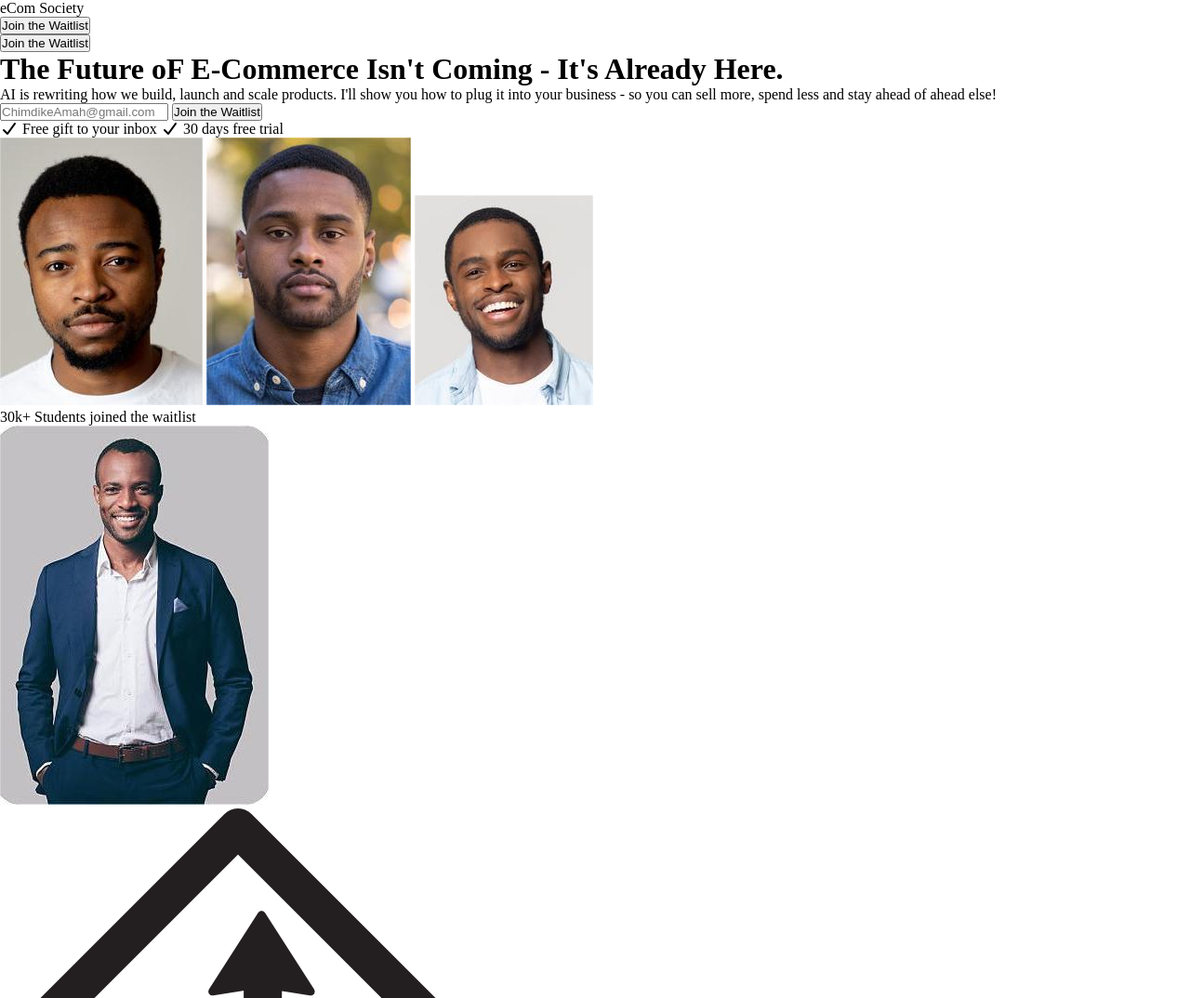
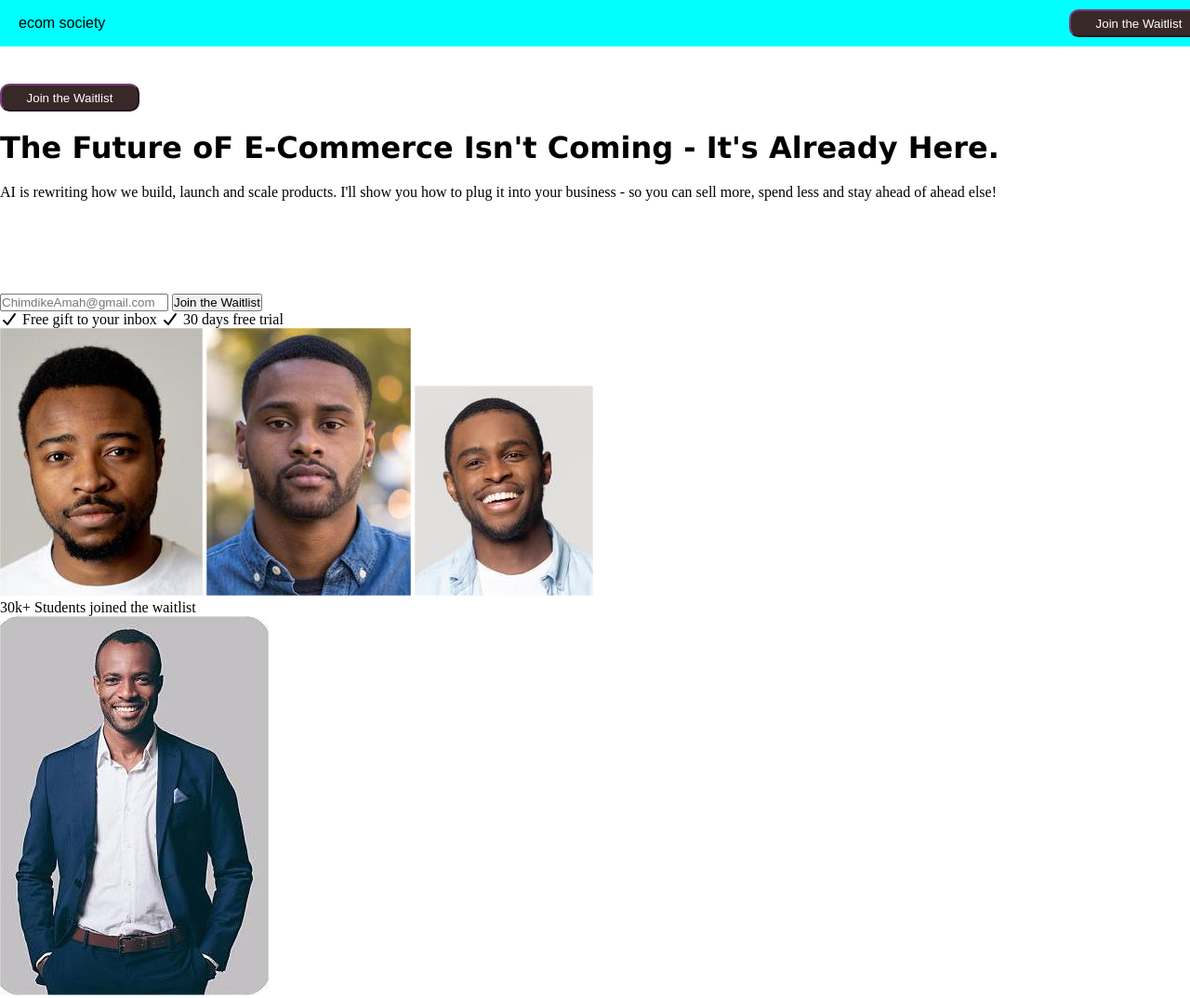
Before and after one commit to deX-Tech01/eCommerce, a plain HTML site: page index.html in a window 1280 px wide. Shown: the top 1074 px of the page at 93% size. Drawn offline with Linux system fonts and the light colour scheme.

Commit message:
Update CSS

```diff
--- a/index.html
+++ b/index.html
@@ -14,20 +14,20 @@
     />
   </head>
   <body>
+	<div class="main">
+		<div class="nav">
+			<p>ecom society</p>
+			<button class="btn">Join the Waitlist</button>
+		</div>
+        <div class="break">
 		  <div>
-      <div>
-        <p>eCom Society</p>
-        <button>Join the Waitlist</button>
+			 <button class="btn2">Join the Waitlist</button>
 		  </div>
-      <div>
-        <button>Join the Waitlist</button>
         </div>
-      <div>
+		<div class="first-text">
 			<h1>The Future oF E-Commerce Isn't Coming - It's Already Here.</h1>
 			<p>
-          AI is rewriting how we build, launch and scale products. I'll show you
-          how to plug it into your business - so you can sell more, spend less
-          and stay ahead of ahead else!
+				AI is rewriting how we build, launch and scale products. I'll show you how to plug it into your business - so you can sell more, spend less and stay ahead of ahead else!
 			</p>
 		</div>
 		<div>
@@ -56,9 +56,7 @@
 			<div>
 				<h2>Stay Ahead of the Curve</h2>
 				<p>
-            Adapt to the new way of building profitable e-commerce stores in
-            2025 - powered by AI, automation, and data-driven systems that
-            replace outdated strategies
+					Adapt to the new way of building profitable e-commerce stores in 2025 - powered by AI, automation, and data-driven systems that replace outdated strategies
 				</p>
 				<button>Join the Waitlist</button>
 			</div>
@@ -71,23 +69,24 @@
 				<img src="/assets/dollar.png" alt="dollar sign" />
 				<h2>Learn from Proven Operators</h2>
 				<p>
-            Get access to the exact playbooks, SOPs, an frameorks used by real
-            founders who've built, scaled and exited 8- and 9-figure brands.
+					Get access to the exact playbooks, SOPs, an frameorks used by real founders who've built, scaled and exited 8- and 9-figure brands.
 				</p>
 			</div>
 			<div>
-            <img src="/assets/application.png" alt="Community icon"/>
+				<img src="/assets/application.png" alt="Community icon" />
 				<h2>Join a Winning Community</h2>
-            <p>Chat, learn and grow alongside serious entrepreneurs who are using eCommerce to  create real wealth, freedom and impact - not just side income!</p>
+				<p>
+					Chat, learn and grow alongside serious entrepreneurs who are using eCommerce to create real wealth, freedom and impact - not just side income!
+				</p>
 			</div>
 		</div>
 		<div>
 			<label>ecom society</label>
 		</div>
 		<footer>
-        <label> All rights reserved</label>
-        <a><label>Terms</label></a>
-        <a><label>Privacy</label></a>
+			<label>&copy; All rights reserved</label>
+			<a href="">Terms</a>
+			<a href="">Privacy</a>
 		</footer>
 	</div>
 </body>
```
Lines whose indentation alone changed are shown as unchanged.
